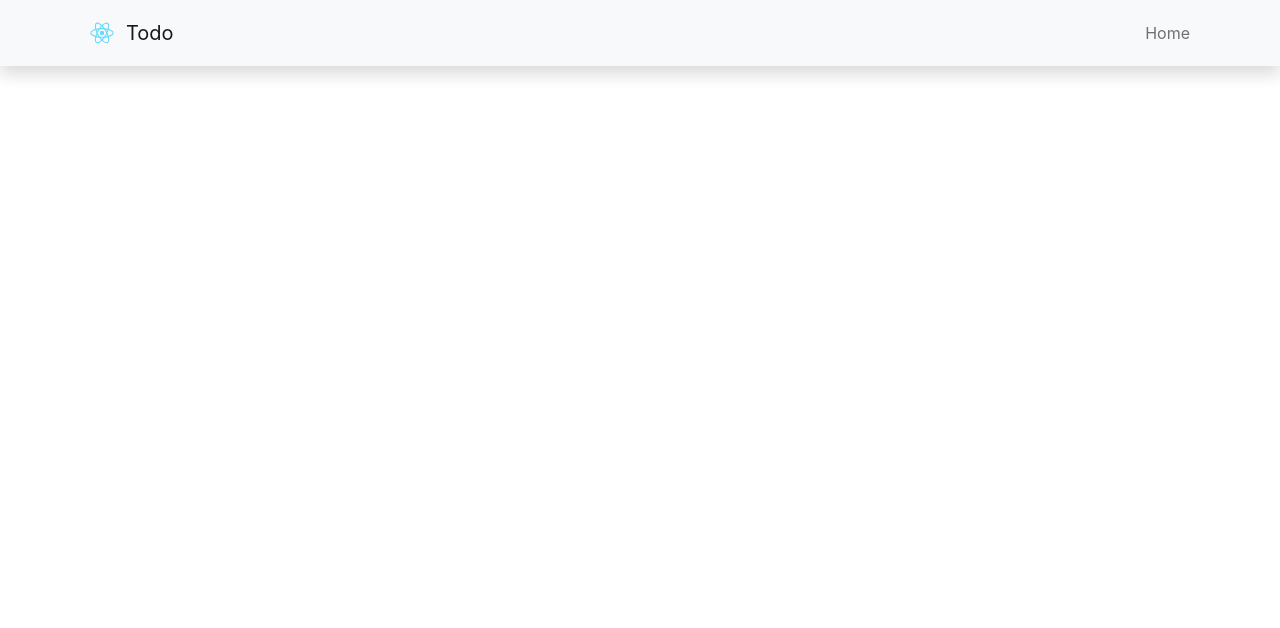
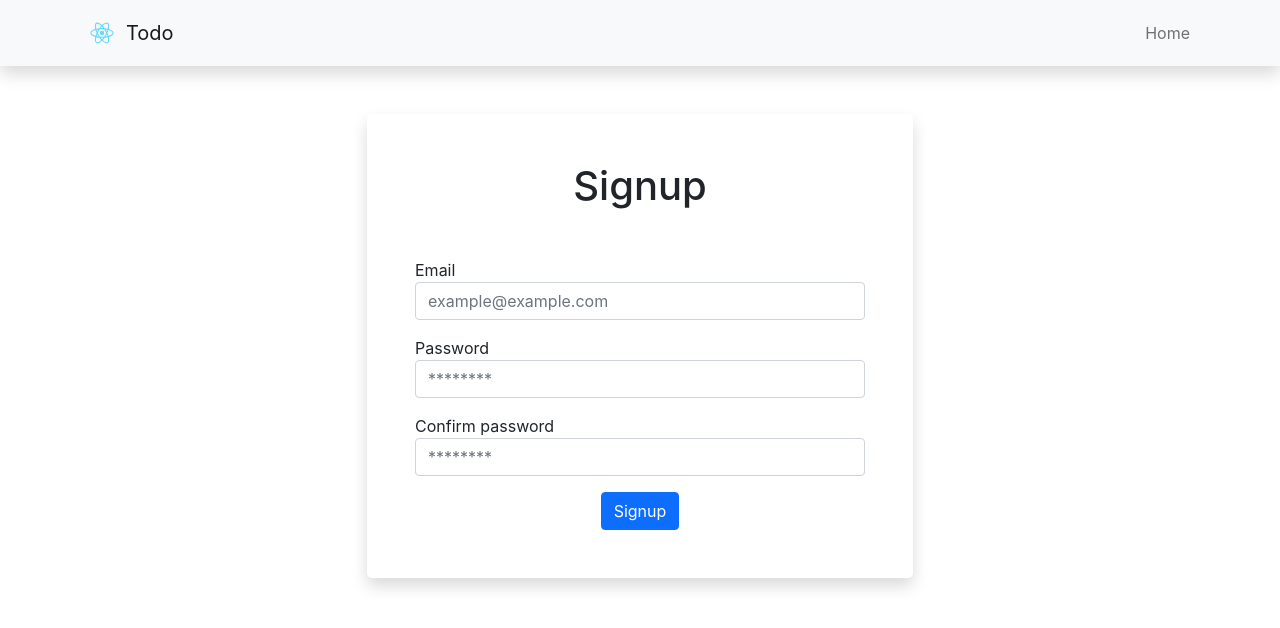
Before and after one commit to BryanBerger98/todo-react, a React (Create React App) app: page /signup in a window 1280 px wide. Before the commit this address had no page. Shown: the top 628 px of the page. Built offline with nearby package versions, Linux system fonts and the light colour scheme; no server answers.

Commit message:
feat(auth): implement Firebase and add Signin and Signup features

```diff
--- a/src/App.js
+++ b/src/App.js
@@ -2,6 +2,8 @@ import './App.css';
 import { BrowserRouter, Route, Routes } from 'react-router-dom';
 import Home from './home/containers/Home';
 import Header from './common/components/Header';
+import Signup from './auth/containers/Signup';
+import Signin from './auth/containers/Signin';
 
 function App() {
   return (
@@ -10,6 +12,8 @@ function App() {
         <Header></Header>
         <Routes>
           <Route path="/" element={<Home />} />
+          <Route path="/signup" element={<Signup />} />
+          <Route path="/signin" element={<Signin />} />
         </Routes>
       </BrowserRouter>
     </>
--- /dev/null
+++ b/src/auth/containers/Signin.jsx
@@ -0,0 +1,57 @@
+import { useContext, useState } from "react";
+import { useNavigate } from "react-router-dom";
+import { AuthContext } from "../context/AuthContext";
+
+function Signin() {
+
+    const authContext = useContext(AuthContext);
+
+    const [signinForm, setSigninForm] = useState({
+        email: '',
+        password: '',
+    });
+
+    const navigate = useNavigate()
+
+    const handleSubmit = (event) => {
+        event.preventDefault();
+        authContext.signinUserWithEmailAndPassword(signinForm.email, signinForm.password)
+        .then(() => {
+            navigate('/');
+        }).catch(console.error); //TODO: Manage error: auth/wrong-password
+    }
+
+    const handleChange = (event) => {
+        const newSigninForm = {...signinForm};
+        newSigninForm[event.target.name] = event.target.value;
+        setSigninForm(newSigninForm);
+    }
+
+    return(
+        <div className="container py-5">
+            <div className="row">
+                <div className="col-12 col-md-10 col-lg-8 col-xl-6 mx-auto">
+                    <div className="shadow rounded-3 bg-white p-5">
+                        <h1 className="text-center mb-5">Sign in</h1>
+                        <form onChange={handleChange} onSubmit={handleSubmit}>
+                            <div className="form-group mb-3">
+                                <label htmlFor="signinEmailInput">Email</label>
+                                <input type="email" name="email" className="form-control" id="signinEmailInput" placeholder="example@example.com" required />
+                            </div>
+                            <div className="form-group mb-3">
+                                <label htmlFor="signinPasswordInput">Password</label>
+                                <input type="password" name="password" className="form-control" id="signinPasswordInput" placeholder="********" required />
+                            </div>
+                            <div className="d-flex">
+                                <button className="btn btn-primary mx-auto" type="submit">Sign in</button>
+                            </div>
+                        </form>
+                    </div>
+                </div>
+            </div>
+        </div>
+    )
+
+}
+
+export default Signin;
--- /dev/null
+++ b/src/auth/containers/Signup.jsx
@@ -0,0 +1,65 @@
+import { useContext, useState } from "react";
+import { useNavigate } from "react-router-dom";
+import { AuthContext } from "../context/AuthContext";
+
+function Signup() {
+
+    const authContext = useContext(AuthContext);
+
+    const [signupForm, setSignupForm] = useState({
+        email: '',
+        password: '',
+        confirmPassword: ''
+    });
+
+    const navigate = useNavigate();
+
+    const handleSubmit = (event) => {
+        event.preventDefault();
+        if (signupForm.password !== signupForm.confirmPassword) {
+            return alert('Password fields must match');
+        }
+        authContext.signupUserWithEmailAndPassword(signupForm.email, signupForm.password)
+        .then(() => {
+            navigate('/');
+        }).catch(console.error);
+    }
+
+    const handleChange = (event) => {
+        const newSignupForm = {...signupForm};
+        newSignupForm[event.target.name] = event.target.value;
+        setSignupForm(newSignupForm);
+    }
+
+    return(
+        <div className="container py-5">
+            <div className="row">
+                <div className="col-12 col-md-10 col-lg-8 col-xl-6 mx-auto">
+                    <div className="shadow rounded-3 bg-white p-5">
+                        <h1 className="text-center mb-5">Signup</h1>
+                        <form onChange={handleChange} onSubmit={handleSubmit}>
+                            <div className="form-group mb-3">
+                                <label htmlFor="signupEmailInput">Email</label>
+                                <input type="email" name="email" className="form-control" id="signupEmailInput" placeholder="example@example.com" required />
+                            </div>
+                            <div className="form-group mb-3">
+                                <label htmlFor="signupPasswordInput">Password</label>
+                                <input type="password" name="password" className="form-control" id="signupPasswordInput" placeholder="********" required />
+                            </div>
+                            <div className="form-group mb-3">
+                                <label htmlFor="signupConfirmPasswordInput">Confirm password</label>
+                                <input type="password" name="confirmPassword" className="form-control" id="signupConfirmPasswordInput" placeholder="********" required />
+                            </div>
+                            <div className="d-flex">
+                                <button className="btn btn-primary mx-auto" type="submit">Signup</button>
+                            </div>
+                        </form>
+                    </div>
+                </div>
+            </div>
+        </div>
+    )
+
+}
+
+export default Signup;
--- /dev/null
+++ b/src/auth/context/AuthContext.jsx
@@ -0,0 +1,49 @@
+import { createUserWithEmailAndPassword, onAuthStateChanged, signInWithEmailAndPassword } from 'firebase/auth';
+import React, { useState } from 'react';
+import { auth } from '../../firebase-config';
+
+const AuthContext = React.createContext(null);
+
+export { AuthContext };
+
+const AuthContextProvider = props => {
+
+    const [currentUser, setCurrentUser] = useState(null);
+
+    onAuthStateChanged(auth, user => {
+        setCurrentUser(user);
+    }, error => {
+        console.error(error);
+    });
+
+    const signupUserWithEmailAndPassword = async (email, password) => {
+        try {
+            const user = await createUserWithEmailAndPassword(auth, email, password);
+            return user;
+        } catch (error) {
+            throw error;
+        }
+    }
+
+    const signinUserWithEmailAndPassword = async (email, password) => {
+        try {
+            const user = await signInWithEmailAndPassword(auth, email, password);
+            return user;
+        } catch (error) {
+            throw error;
+        }
+    }
+
+    return(
+        <AuthContext.Provider value={{
+            currentUser,
+            signupUserWithEmailAndPassword,
+            signinUserWithEmailAndPassword
+        }}>
+            {props.children}
+        </AuthContext.Provider>
+    )
+
+}
+
+export default AuthContextProvider;
--- /dev/null
+++ b/src/firebase-config.js
@@ -0,0 +1,19 @@
+import { initializeApp } from 'firebase/app';
+import { getAuth } from 'firebase/auth';
+import { getFirestore } from 'firebase/firestore';
+
+const firebaseConfig = {
+    apiKey: process.env.REACT_APP_FIREBASE_API_KEY,
+    authDomain: process.env.REACT_APP_FIREBASE_AUTH_DOMAIN,
+    projectId: process.env.REACT_APP_FIREBASE_PROJECTID,
+    storageBucket: process.env.REACT_APP_FIREBASE_STORAGE_BUCKET,
+    messagingSenderId: process.env.REACT_APP_FIREBASE_MESSAGING_SENDERID,
+    appId: process.env.REACT_APP_FIREBASE_APPID
+  };
+
+const app = initializeApp(firebaseConfig);
+
+const auth = getAuth(app);
+const db = getFirestore(app)
+
+export { auth, db };
--- a/src/index.js
+++ b/src/index.js
@@ -6,12 +6,15 @@ import './index.css';
 import App from './App';
 import reportWebVitals from './reportWebVitals';
 import TasksContextProvider from './tasks/context/TasksContext';
+import AuthContextProvider from './auth/context/AuthContext';
 
 ReactDOM.render(
   <React.StrictMode>
-    <TasksContextProvider>
-      <App />
-    </TasksContextProvider>
+    <AuthContextProvider>
+      <TasksContextProvider>
+        <App />
+      </TasksContextProvider>
+    </AuthContextProvider>
   </React.StrictMode>,
   document.getElementById('root')
 );
```
Also changed, not shown: 2 other files (tests, documents, lock files or other folders).
